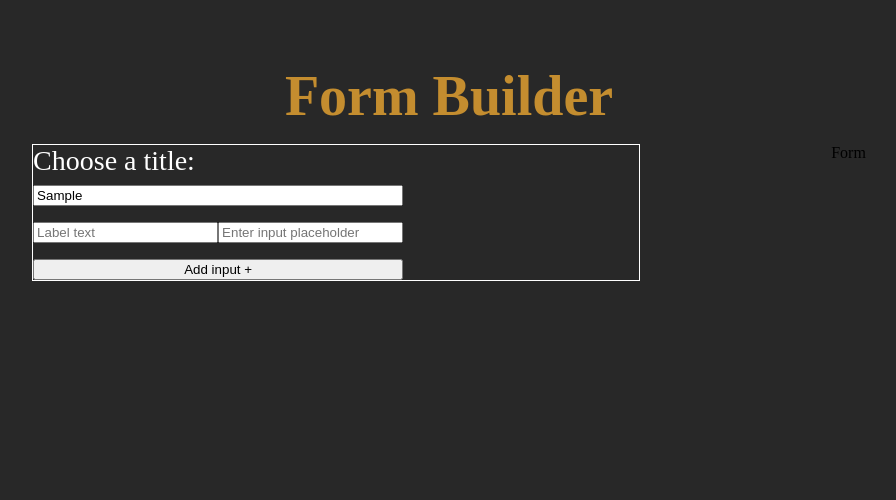
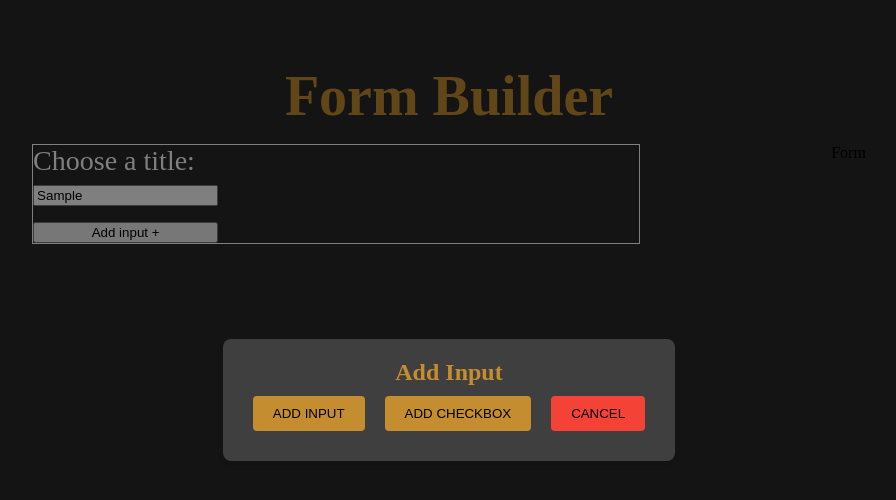
Before and after one commit to Rasmuskrogh/Questionnaire-Designer, a React (Vite) app: page / in a window 1280 px wide. Both pictures are taken after typing "Sample" into the empty fields and a click on the button "Add input +". Shown: the top 500 px of the page, without its empty margins (191-1087 px from the left). Built offline with nearby package versions, Linux system fonts and the light colour scheme.

Commit message:
added the possibility to add checkboxes.

```diff
--- a/src/components/Button.tsx
+++ b/src/components/Button.tsx
@@ -1,9 +1,12 @@
 import classes from "../css/button.module.css";
 import { IButton } from "../interface";
 
-function Button({ label, onClick }: IButton) {
+function Button({ label, onClick, className }: IButton) {
   return (
-    <button onClick={onClick} className={classes.universalButton}>
+    <button
+      onClick={onClick}
+      className={`${classes.universalButton} ${className}`}
+    >
       {label}
     </button>
   );
--- a/src/components/Questionnaire.tsx
+++ b/src/components/Questionnaire.tsx
@@ -1,17 +1,40 @@
 import { useState } from "react";
 import classes from "../css/questionnaire.module.css";
+import Button from "./Button";
+
+type InputType =
+  | { label: string; input: string }
+  | { checkbox: boolean; input: string };
 
 function Questionnaire() {
-  const [inputs, setInputs] = useState<{ label: string; input: string }[]>([]);
+  const [inputs, setInputs] = useState<InputType[]>([]);
+  const [showModal, setShowModal] = useState<boolean>(false);
 
   const handleAddInput = (e: React.MouseEvent<HTMLButtonElement>) => {
     e.preventDefault();
     setInputs([...inputs, { label: "", input: "" }]);
+    setShowModal(false);
   };
 
-  const handleChange = (i: number, field: "label" | "input", value: string) => {
+  const handleAddCheckbox = (e: React.MouseEvent<HTMLButtonElement>) => {
+    e.preventDefault();
+    setInputs([...inputs, { checkbox: false, input: "" }]);
+    setShowModal(false);
+  };
+
+  const handleOpenModal = (e: React.MouseEvent<HTMLButtonElement>) => {
+    e.preventDefault();
+    setShowModal(true);
+  };
+
+  const handleChange = (
+    i: number,
+    field: "label" | "input" | "checkbox",
+    value: string | boolean
+  ) => {
     const newInputs = [...inputs];
     newInputs[i] = { ...newInputs[i], [field]: value };
+    setInputs(newInputs);
   };
 
   return (
@@ -20,14 +43,27 @@ function Questionnaire() {
         <label>Choose a title:</label>
         <input type="text" placeholder="Title" />
         {inputs.map((input, i) => {
+          const isCheckbox = "checkbox" in input;
+
           return (
             <div key={i}>
-              <input
-                type="text"
-                value={input.label}
-                onChange={(e) => handleChange(i, "label", e.target.value)}
-                placeholder="Label text"
-              />
+              {isCheckbox ? (
+                <input
+                  type="checkbox"
+                  checked={input.checkbox === true}
+                  onChange={(e) =>
+                    handleChange(i, "checkbox", e.target.checked ? true : false)
+                  }
+                  placeholder="Label text"
+                />
+              ) : (
+                <input
+                  type="text"
+                  value={(input as { label: string; input: string }).label}
+                  onChange={(e) => handleChange(i, "label", e.target.value)}
+                  placeholder="Label text"
+                />
+              )}
               <input
                 type="text"
                 value={input.input}
@@ -37,8 +73,31 @@ function Questionnaire() {
             </div>
           );
         })}
-        <button onClick={handleAddInput}>Add input +</button>
+        <button onClick={handleOpenModal}>Add input +</button>
       </form>
+
+      {showModal && (
+        <div className={classes.modal}>
+          <div className={classes.modalContent}>
+            <h2 className={classes.modalHeader}>Add Input</h2>
+            <Button
+              onClick={handleAddInput}
+              className={classes.addButton}
+              label="Add Input"
+            />
+            <Button
+              onClick={handleAddCheckbox}
+              className={classes.addButton}
+              label="Add Checkbox"
+            />
+            <Button
+              onClick={() => setShowModal(false)}
+              className={classes.closeButton}
+              label="cancel"
+            />
+          </div>
+        </div>
+      )}
     </div>
   );
 }
--- a/src/css/index.css
+++ b/src/css/index.css
@@ -1,6 +1,7 @@
 :root {
   --base-color-brand--gold: #c48d2f;
   --base-color-brand--black: #282828;
+  --primary-element-color-grey: #3f3f3f;
   --primary-text-color: white;
   --secondary-text-color: black;
 }
--- a/src/css/questionnaire.module.css
+++ b/src/css/questionnaire.module.css
@@ -34,3 +34,59 @@ p {
   font-weight: 200;
   text-decoration: underline;
 }
+
+/* ----------------------------------------------------------------- */
+
+.modal {
+  position: fixed;
+  top: 0;
+  left: 0;
+  width: 100%;
+  height: 100%;
+  background: rgba(0, 0, 0, 0.5);
+  display: flex;
+  justify-content: center;
+  align-items: center;
+}
+
+.modalContent {
+  background-color: var(--primary-element-color-grey);
+  padding: 20px;
+  border-radius: 8px;
+  box-shadow: 0 4px 6px rgba(0, 0, 0, 0.1);
+  text-align: center;
+}
+
+.modalHeader {
+  color: var(--base-color-brand--gold);
+}
+
+.addButton {
+  background-color: var(--base-color-brand--gold);
+  color: var(--secondary-text-color);
+  border: none;
+  padding: 10px 20px;
+  margin: 10px;
+  cursor: pointer;
+  border-radius: 4px;
+  font-size: 0.833rem;
+}
+
+.addButton:hover {
+  background: #be831c;
+}
+
+.closeButton {
+  background: #f44336;
+  color: var(--secondary-text-color);
+  border: none;
+  padding: 10px 20px;
+  margin: 10px;
+  cursor: pointer;
+  border-radius: 4px;
+  font-size: 0.833rem;
+}
+
+.closeButton:hover {
+  background: #d32f2f;
+}
--- a/src/interface.tsx
+++ b/src/interface.tsx
@@ -1,4 +1,5 @@
 export interface IButton {
   label: string;
-  onClick: () => void;
+  onClick: (e: React.MouseEvent<HTMLButtonElement>) => void;
+  className?: string;
 }
```
